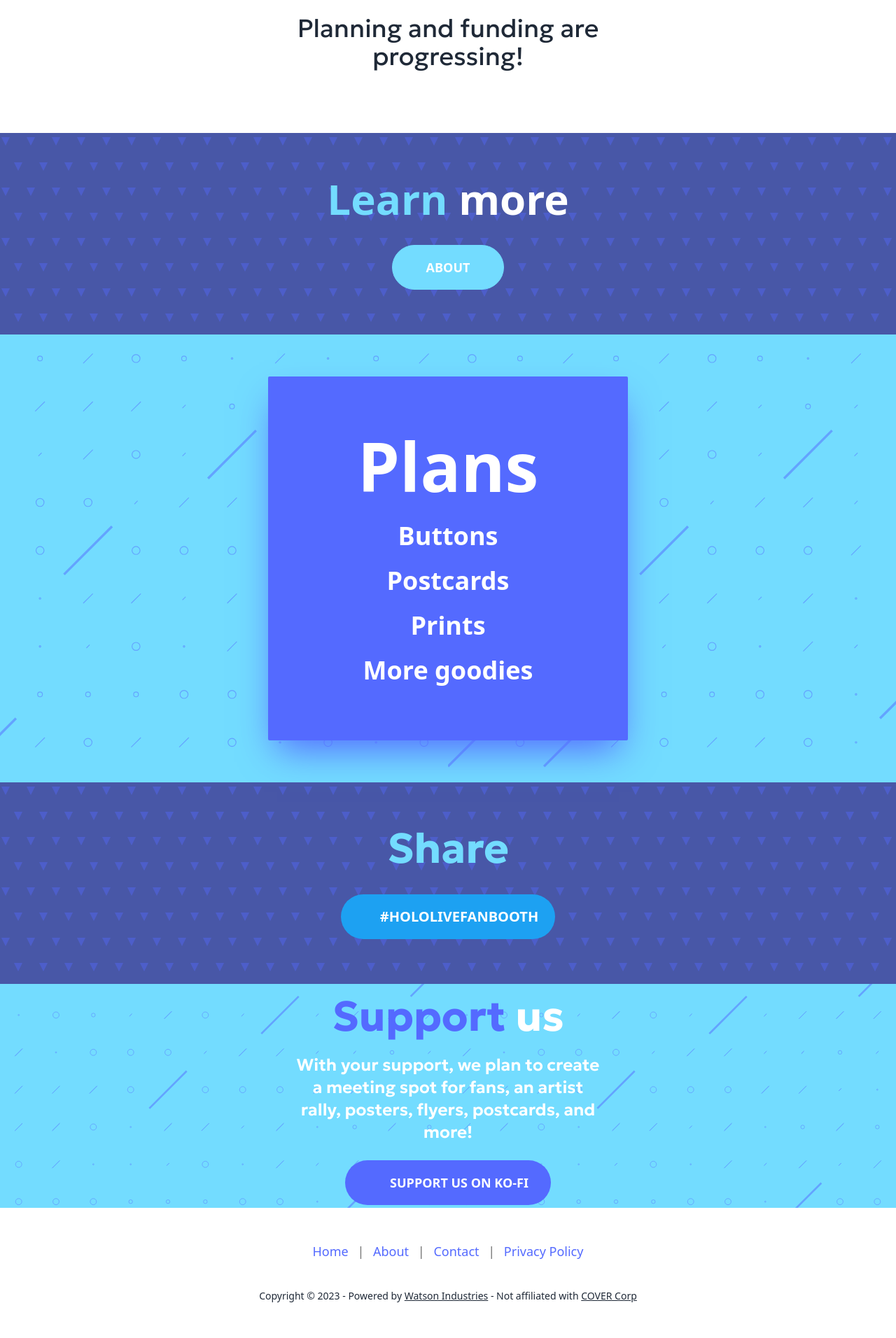
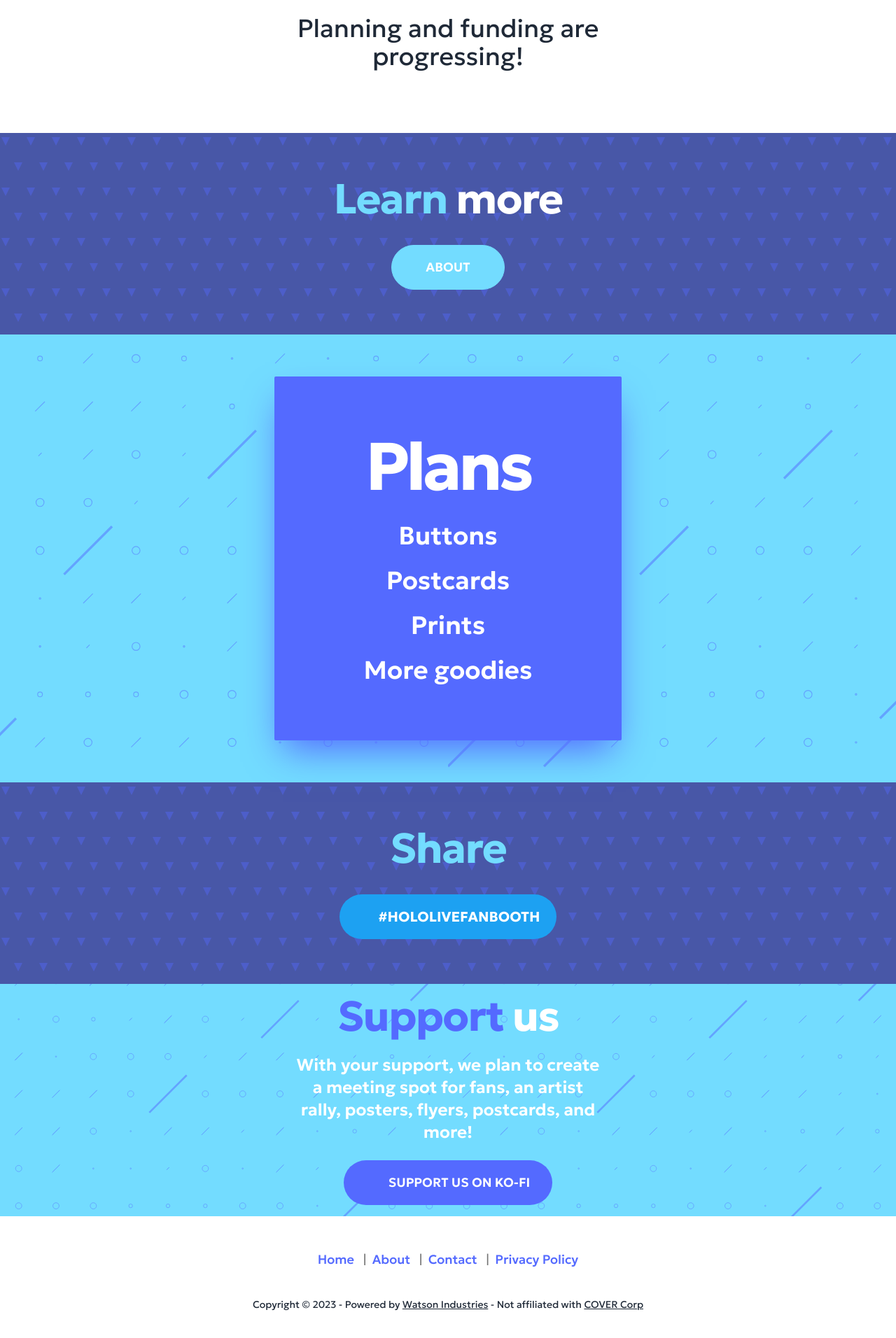
Before and after one commit to watsonindustries/hololivefanbooth, a SvelteKit app: page / in a window 1280 px wide. Shown: the part 658-2570 px from the top of the page at 70% size. Built offline with nearby package versions, Linux system fonts and the light colour scheme; some icons are missing.

Commit message:
Refactor components, use holoquest styling

```diff
--- a/src/lib/components/Events.svelte
+++ b/src/lib/components/Events.svelte
@@ -3,9 +3,9 @@
 
 <div class="hero h-[60vh] sm:h-[80vh] bg-primary w-full bg-sprinkle">
 	<div
-		class="hero-content text-center bg-secondary w-full sm:w-fit px-10 py-20 sm:px-32 shadow-2xl shadow-secondary rounded-sm">
+		class="hero-content text-center bg-secondary w-full sm:w-fit px-10 py-20 sm:px-32 shadow-2xl shadow-secondary rounded-sm font-geologica">
 		<div class="space-y-8">
-			<h1 class="text-8xl font-bold text-base-100">Plans</h1>
+			<h1 class="text-8xl font-bold text-base-100 tracking-tighter">Plans</h1>
 			<div class="text-base-100 space-y-6 font-semibold">
 				<!-- <p class="text-4xl">
 					<a href="/holoquest" class="hover:text-primary transition-colors"
--- a/src/lib/components/Footer.svelte
+++ b/src/lib/components/Footer.svelte
@@ -1,27 +1,40 @@
-<footer class="footer footer-center p-4 bg-base-100 text-base-content my-8">
+<script lang="ts">
+	export let links = [
+		{
+			name: 'Home',
+			href: '/'
+		},
+		{
+			name: 'About',
+			href: '/about'
+		},
+		{
+			name: 'Contact',
+			href: '/contact'
+		},
+		{
+			name: 'Privacy Policy',
+			href: '/privacy'
+		}
+	];
+</script>
+
+<footer class="footer footer-center p-4 bg-base-100 text-base-content my-8 font-geologica">
 	<div class="space-y-8">
-		<p class="text-lg">
-			<a
-				href="/"
-				class="mt-2 font-medium link link-secondary link-hover transition duration-400 ease-in-out"
-				>Home</a>
-			<span class="text-neutral-500 mx-2">|</span>
-			<a
-				href="/about"
-				class="mt-2 font-medium link link-secondary link-hover transition duration-400 ease-in-out"
-				>About</a>
-			<span class="text-neutral-500 mx-2">|</span>
-			<a
-				href="/contact"
-				class="mt-2 font-medium link link-secondary link-hover transition duration-400 ease-in-out"
-				>Contact</a>
-			<span class="text-neutral-500 mx-2">|</span>
-			<a
-				href="/privacy"
-				class="mt-2 font-medium link link-secondary link-hover transition duration-400 ease-in-out"
-				>Privacy Policy</a>
+		<p class="text-lg" id="footer-links">
+			{#each links as link, i}
+				<a
+					href={link.href}
+					class="mt-2 font-medium link link-secondary link-hover transition duration-400 ease-in-out"
+					>{link.name}</a>
+
+				{#if i < links.length - 1}
+					<span class="text-neutral-500 mx-2">|</span>
+				{/if}
+			{/each}
 		</p>
-		<p>
+
+		<p id="copyright">
 			Copyright © 2023 - Powered by
 			<a href="https://github.com/watsonindustries" class="link">Watson Industries</a> - Not
 			affiliated with <a href="https://cover-corp.com" class="link">COVER Corp</a>
--- a/src/lib/components/KofiButton.svelte
+++ b/src/lib/components/KofiButton.svelte
@@ -2,11 +2,11 @@
 	import { Kofi } from '@steeze-ui/simple-icons';
 	import { Icon } from '@steeze-ui/svelte-icon';
 
-	export let href = 'https://ko-fi.com/dominik_k/goal?g=37';
+	export let href = 'https://ko-fi.com/dominik_k/goal?g=57';
 </script>
 
 <a
 	{href}
-	class="btn btn-secondary btn-lg rounded-full px-8 gap-2 border-0 hover:scale-105 transition-all">
+	class="btn btn-secondary btn-lg rounded-full font-geologica px-8 gap-2 border-0 hover:scale-105 transition-all">
 	<Icon src={Kofi} size="24" />
 	Support Us on Ko-Fi</a>
--- a/src/lib/components/Navigation.svelte
+++ b/src/lib/components/Navigation.svelte
@@ -38,8 +38,8 @@
 	<Hamburger bind:open --color="#73dcff" />
 </div>
 
-<div class="hidden md:flex justify-start space-x-4">
-	<ul class="menu menu-horizontal px-1 text-secondary font-semibold dark:text-primary">
+<div class="hidden md:flex justify-start space-x-4 align-middle">
+	<ul class="menu menu-horizontal px-1 text-secondary font-semibold font-geologica dark:text-primary mx-auto">
 		{#each links as link}
 			<li><a href={link.href} class="hover:text-primary-focus">{link.name}</a></li>
 		{/each}
--- a/src/lib/components/TwitterShareButton.svelte
+++ b/src/lib/components/TwitterShareButton.svelte
@@ -5,7 +5,7 @@
 </script>
 
 <a
-	class="btn bg-[#1DA1F2] hover:bg-[#0176c8] hover:scale-105 btn-lg rounded-full gap-2 text-xl text-base-100 font-bold border-0"
+	class="btn bg-[#1DA1F2] hover:bg-[#0176c8] hover:scale-105 btn-lg rounded-full gap-2 text-xl text-base-100 font-bold font-geologica border-0"
 	href={twitterIntentURL}>
 	<Icon src={Twitter} size="24" /> #hololivefanbooth
 </a>
--- a/src/routes/+page.svelte
+++ b/src/routes/+page.svelte
@@ -76,10 +76,10 @@
 				width="1200"
 				height="800" />
 			<h1
-				class="text-6xl font-bold text-transparent bg-clip-text bg-gradient-to-br from-primary to-secondary">
+				class="text-6xl font-bold font-geologica text-transparent tracking-tight bg-clip-text bg-gradient-to-br from-primary to-secondary">
 				DoKomi Hololive Fan Booth
 			</h1>
-			<h2 class="text-2xl font-light">28.06.2024 - 30.06.2024</h2>
+			<h2 class="text-2xl font-light font-geologica">28.06.2024 - 30.06.2024</h2>
 			<p class="text-4xl font-geologica">Planning and funding are progressing!</p>
 		</div>
 	</div>
@@ -89,11 +89,11 @@
 	<div class="hero-overlay bg-triangles bg-fixed" />
 	<div class="hero-content text-center text-neutral-content">
 		<div class="max-w-md space-y-4">
-			<h1 class="mb-5 text-6xl font-bold text-primary">
+			<h1 class="mb-5 text-6xl font-bold font-geologica text-primary tracking-tight">
 				Learn <span class="text-base-100">more</span>
 			</h1>
 			<a
-				class="btn btn-primary btn-lg rounded-full px-12 hover:scale-105 transition-all"
+				class="btn btn-primary btn-lg rounded-full px-12 hover:scale-105 transition-all font-geologica"
 				href="/about">About</a>
 		</div>
 	</div>
@@ -101,20 +101,20 @@
 
 <Events />
 
-<div class="hero h-72 bg-secondary">
+<div class="hero h-72 bg-secondary" id="share">
 	<div class="hero-overlay bg-triangles bg-fixed" />
 	<div class="hero-content text-center text-neutral-content">
 		<div class="max-w-md space-y-4">
-			<h1 class="mb-5 text-6xl font-bold text-primary font-geologica">Share</h1>
+			<h1 class="mb-5 text-6xl font-bold text-primary font-geologica tracking-tight">Share</h1>
 			<TwitterShareButton />
 		</div>
 	</div>
 </div>
 
-<div class="hero h-80 bg-primary bg-sprinkle" id="support">
+<div class="hero h-90 bg-primary bg-sprinkle" id="support">
 	<div class="hero-content text-center text-neutral-content">
 		<div class="max-w-md space-y-6">
-			<h1 class="mb-5 text-6xl font-bold font-geologica text-secondary">
+			<h1 class="mb-5 text-6xl font-bold font-geologica tracking-tight text-secondary">
 				Support <span class="text-base-100">us</span>
 			</h1>
 			<p class="text-2xl font-semibold text-base-100 font-geologica">
```
